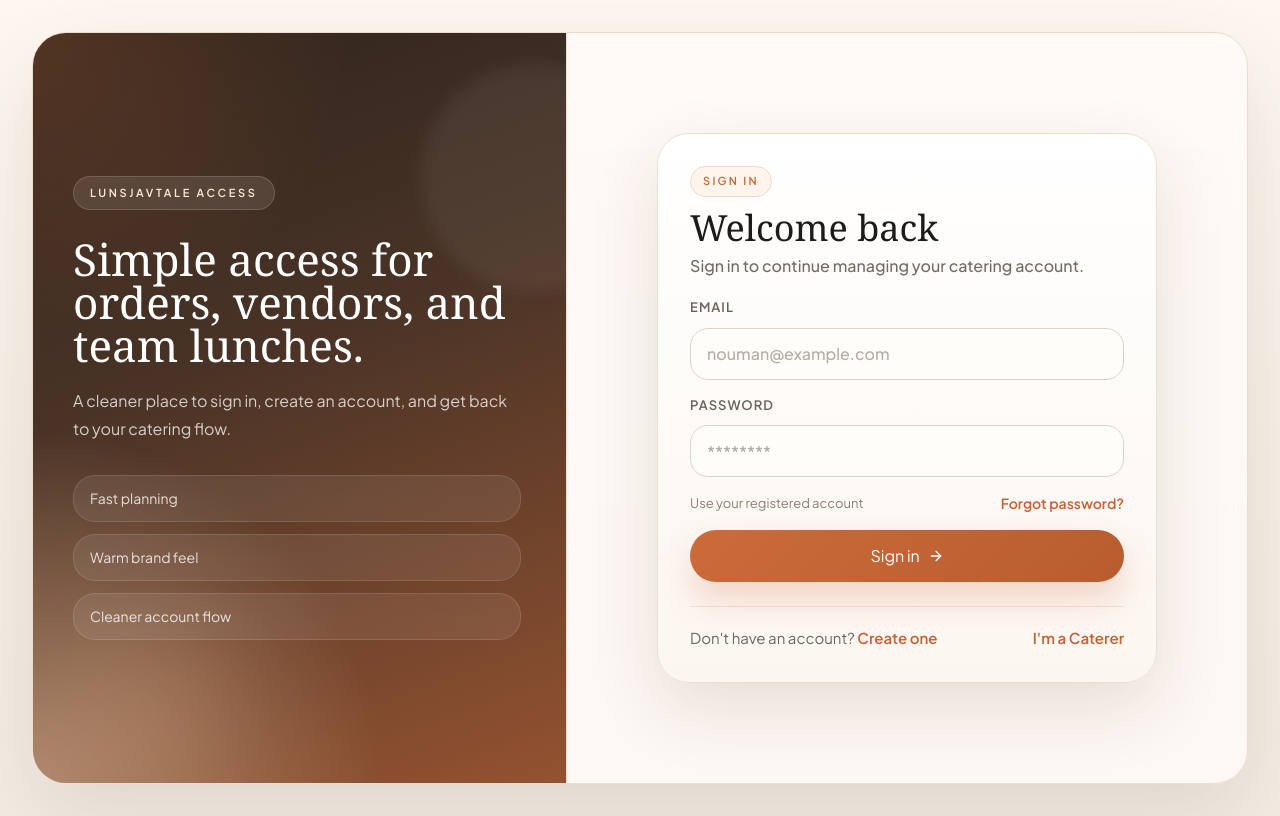
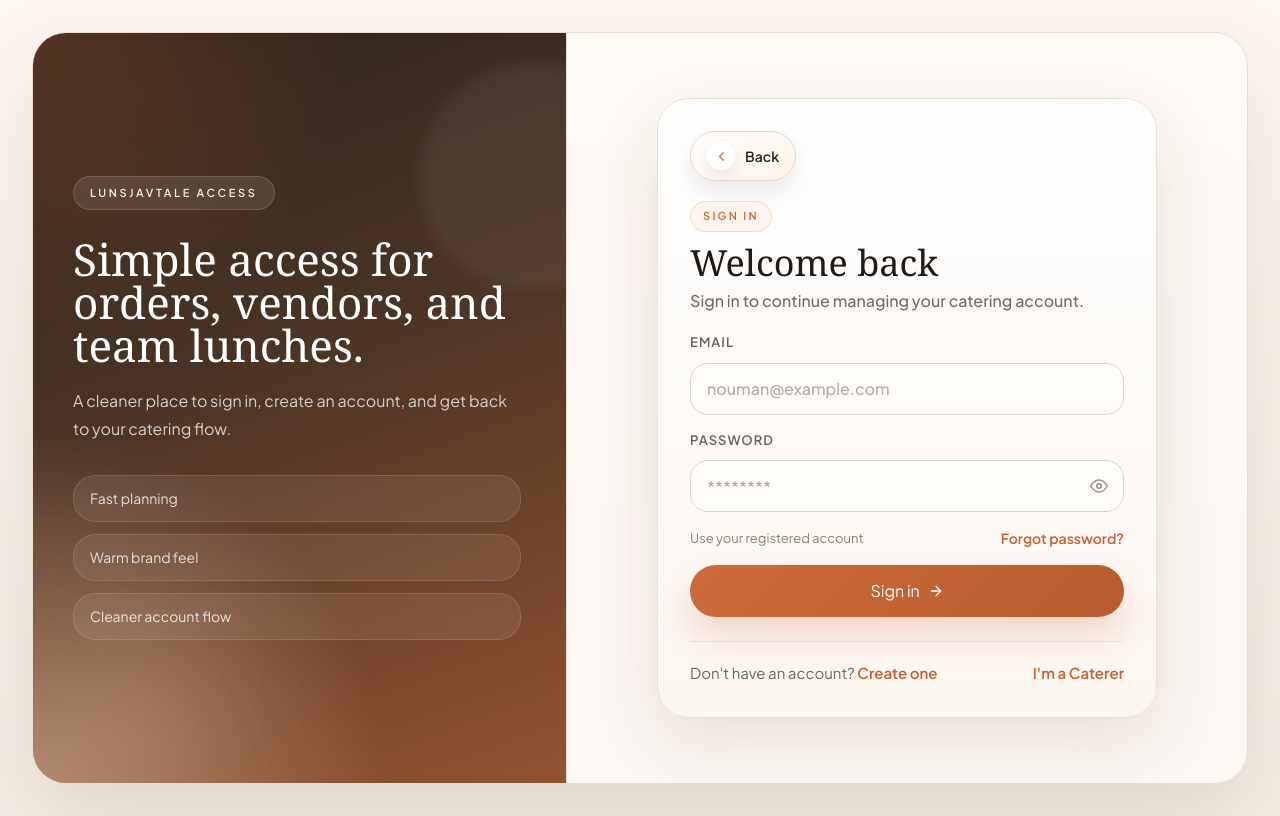
Before and after one commit to MuhammadNoumanAfzal/catering-bestilling-no, a React (Vite) app: page /signin in a window 1280 px wide. Built offline with nearby package versions, Linux system fonts and the light colour scheme; no server answers.

Commit message:
feat: add back navigation support to authentication flows with BackLinkButton

```diff
--- a/src/components/shared/BackLinkButton.jsx
+++ b/src/components/shared/BackLinkButton.jsx
@@ -3,6 +3,7 @@ import { Link } from "react-router-dom";
 
 export default function BackLinkButton({
   to,
+  state,
   children,
   className = "",
   iconClassName = "",
@@ -10,6 +11,7 @@ export default function BackLinkButton({
   return (
     <Link
       to={to}
+      state={state}
       className={`group inline-flex items-center gap-2.5 rounded-full border border-[#e4d6ca] bg-[linear-gradient(135deg,#fffdfa_0%,#fff4ec_100%)] px-4 py-2.5 text-[14px] font-semibold text-[#2b2622] shadow-[0_10px_24px_rgba(31,19,8,0.08)] transition duration-200 hover:-translate-y-[1px] hover:border-[#cf6e38] hover:text-[#cf6e38] hover:shadow-[0_16px_30px_rgba(201,95,51,0.16)] focus-visible:outline-none focus-visible:ring-2 focus-visible:ring-[#cf6e38]/30 ${className}`}
     >
       <span className="inline-flex h-7 w-7 items-center justify-center rounded-full bg-white text-[#cf6e38] shadow-[0_6px_14px_rgba(31,19,8,0.08)] transition duration-200 group-hover:-translate-x-[1px]">
--- a/src/features/auth/components/AuthCard.jsx
+++ b/src/features/auth/components/AuthCard.jsx
@@ -1,12 +1,20 @@
+import BackLinkButton from "../../../components/shared/BackLinkButton";
+
 export default function AuthCard({
   title,
   subtitle,
   children,
   footer,
   badge = "Account",
+  backTo = "/",
+  backState,
+  backLabel = "Back",
 }) {
   return (
     <section className="w-full rounded-[32px] border border-[#eadfd4] bg-[linear-gradient(180deg,rgba(255,255,255,0.96),rgba(252,246,240,0.94))] p-6 shadow-[0_26px_70px_rgba(49,31,17,0.12)] sm:p-8">
+      <BackLinkButton to={backTo} state={backState} className="mb-5">
+        {backLabel}
+      </BackLinkButton>
       <div className="mb-5">
         <div className="inline-flex items-center rounded-full border border-[#efd9c8] bg-[#fff5ec] px-3 py-1.5 text-[11px] font-semibold uppercase tracking-[0.2em] text-[#c76838]">
           {badge}
--- a/src/features/auth/components/AuthInput.jsx
+++ b/src/features/auth/components/AuthInput.jsx
@@ -1,3 +1,6 @@
+import { useState } from "react";
+import { FiEye, FiEyeOff } from "react-icons/fi";
+
 export default function AuthInput({
   label,
   type = "text",
@@ -9,6 +12,11 @@ export default function AuthInput({
   className = "",
   required = false,
 }) {
+  const isPasswordField = type === "password";
+  const [isPasswordVisible, setIsPasswordVisible] = useState(false);
+  const resolvedType =
+    isPasswordField && isPasswordVisible ? "text" : type;
+
   return (
     <label className="block">
       {label ? (
@@ -18,16 +26,34 @@ export default function AuthInput({
       ) : (
         <span className="mb-2 block h-[17px]" aria-hidden="true" />
       )}
+      <div className="relative">
         <input
-        type={type}
+          type={resolvedType}
           name={name}
           placeholder={placeholder}
           value={value}
           onChange={onChange}
           readOnly={readOnly}
           required={required}
-        className={`type-para h-13 w-full rounded-[18px] border border-[#ddd3ca] bg-[#fffdfa] px-4 text-[#1d1a17] outline-none transition placeholder:text-[#b4aba2] focus:border-[#c85f33] focus:bg-white focus:ring-4 focus:ring-[#c85f33]/10 ${className}`}
+          className={`type-para h-13 w-full rounded-[18px] border border-[#ddd3ca] bg-[#fffdfa] px-4 text-[#1d1a17] outline-none transition placeholder:text-[#b4aba2] focus:border-[#c85f33] focus:bg-white focus:ring-4 focus:ring-[#c85f33]/10 ${
+            isPasswordField ? "pr-12" : ""
+          } ${className}`}
         />
+        {isPasswordField ? (
+          <button
+            type="button"
+            onClick={() => setIsPasswordVisible((current) => !current)}
+            className="absolute right-4 top-1/2 inline-flex -translate-y-1/2 items-center justify-center text-[#9a8d82] transition hover:text-[#c85f33]"
+            aria-label={isPasswordVisible ? "Hide password" : "Show password"}
+          >
+            {isPasswordVisible ? (
+              <FiEyeOff className="text-[18px]" />
+            ) : (
+              <FiEye className="text-[18px]" />
+            )}
+          </button>
+        ) : null}
+      </div>
     </label>
   );
 }
--- a/src/features/auth/flows/forgot-password/ForgotPasswordOtpPage.jsx
+++ b/src/features/auth/flows/forgot-password/ForgotPasswordOtpPage.jsx
@@ -49,6 +49,8 @@ export default function ForgotPasswordOtpPage() {
     <AuthCard
       title="Forgot password"
       subtitle={`Enter the ${PASSWORD_RESET_OTP_LENGTH}-digit code sent to your email.`}
+      backTo="/forgot-password"
+      backState={{ email }}
       footer={
         <p className="type-para text-[#7c746d]">
           Didn&apos;t get the code?{" "}
--- a/src/features/auth/flows/forgot-password/ForgotPasswordPage.jsx
+++ b/src/features/auth/flows/forgot-password/ForgotPasswordPage.jsx
@@ -42,6 +42,7 @@ export default function ForgotPasswordPage() {
     <AuthCard
       title="Forgot password"
       subtitle="Enter your email and we&apos;ll send you a verification code."
+      backTo="/signin"
       footer={
         <Link to="/signin" className="type-para font-semibold text-[#c85f33]">
           Back to sign in
--- a/src/features/auth/flows/forgot-password/ResetPasswordPage.jsx
+++ b/src/features/auth/flows/forgot-password/ResetPasswordPage.jsx
@@ -57,6 +57,8 @@ export default function ResetPasswordPage() {
     <AuthCard
       title="New password"
       subtitle="Choose a strong password for your account."
+      backTo="/forgot-password/verify"
+      backState={{ email }}
       footer={
         <Link to="/signin" className="type-para font-semibold text-[#c85f33]">
           Back to sign in
--- a/src/features/auth/flows/sign-in/SignInPage.jsx
+++ b/src/features/auth/flows/sign-in/SignInPage.jsx
@@ -64,6 +64,7 @@ export default function SignInPage() {
       badge="Sign In"
       title="Welcome back"
       subtitle="Sign in to continue managing your catering account."
+      backTo="/"
       footer={
         <AuthPageFooter
           prompt="Don&apos;t have an account?"
--- a/src/features/auth/flows/sign-up/SignUpPage.jsx
+++ b/src/features/auth/flows/sign-up/SignUpPage.jsx
@@ -64,6 +64,7 @@ export default function SignUpPage() {
       badge="Create Account"
       title="Create your account"
       subtitle="Join quickly and start ordering with a cleaner, simpler flow."
+      backTo="/"
       footer={
         <AuthPageFooter
           prompt="Already have an account?"
```
Lines whose indentation alone changed are shown as unchanged.
